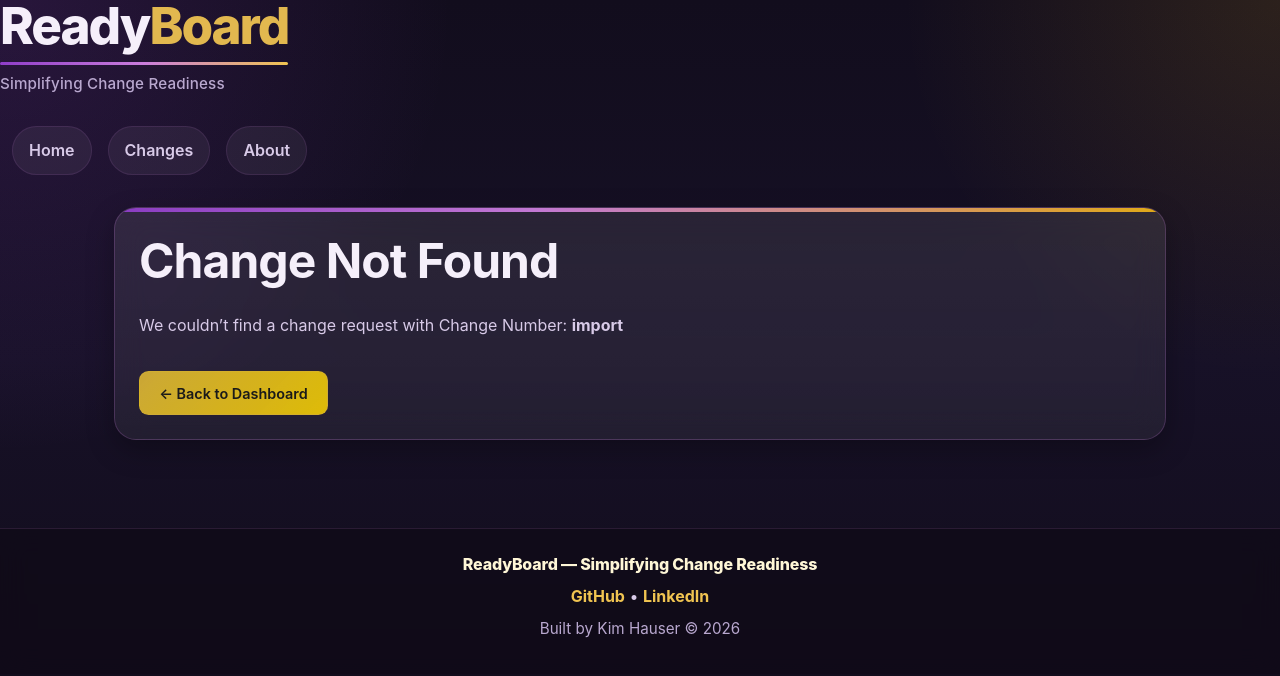
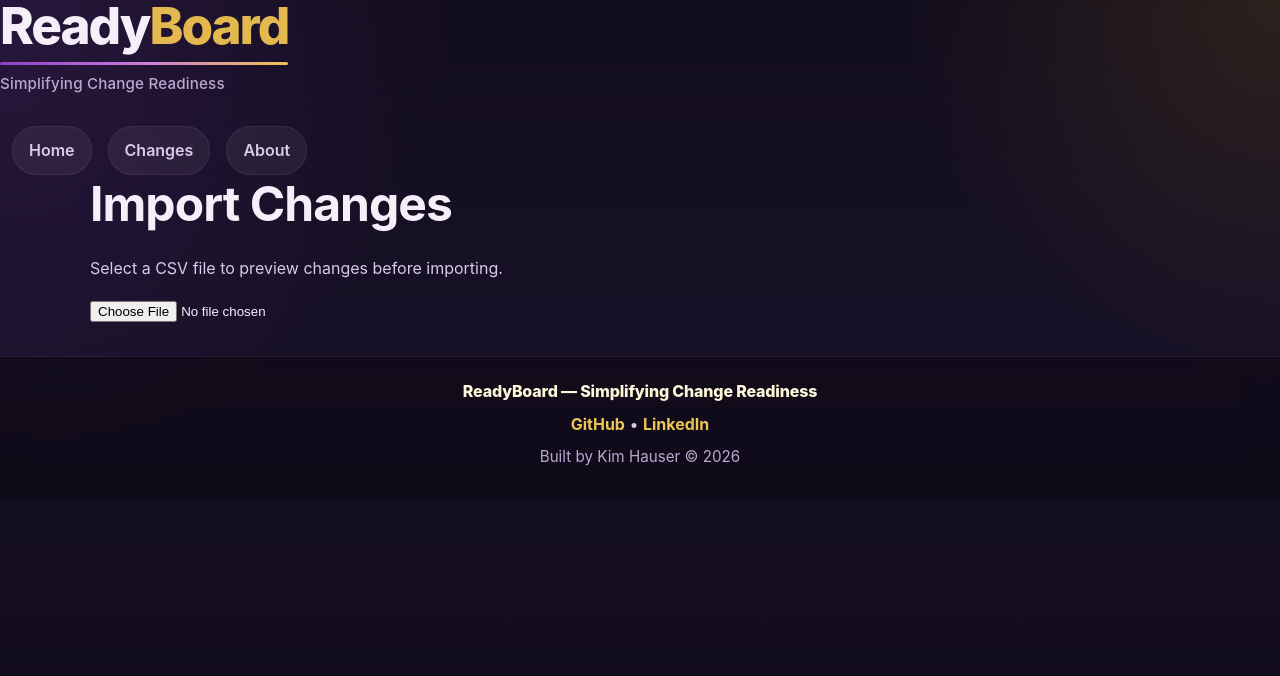
Before and after one commit to kim-hauser/readyboard-fullstack, a React (Vite) app in the folder frontend/: page /changes/import in a window 1280 px wide. Shown: the top 676 px of the page. Built offline with nearby package versions, Linux system fonts and the light colour scheme; no server answers.

Commit message:
Add CSV parsing for change import

```diff
--- a/frontend/package.json
+++ b/frontend/package.json
@@ -10,6 +10,7 @@
     "preview": "vite preview"
   },
   "dependencies": {
+    "papaparse": "^5.7.0",
     "react": "^19.2.4",
     "react-dom": "^19.2.4",
     "react-router-dom": "^7.13.1"
--- a/frontend/src/App.jsx
+++ b/frontend/src/App.jsx
@@ -3,6 +3,7 @@ import About from './pages/About'
 import BackToTop from './components/BackToTop'
 import ChangeDetail from './pages/ChangeDetail'
 import CreateChange from './pages/CreateChange'
+import ChangeImport from './pages/ChangeImport'
 import Dashboard from './pages/Dashboard'
 import EditChange from './pages/EditChange'
 import Footer from './components/Footer'
@@ -20,9 +21,12 @@ function App() {
         <Route path="/about" element={<About />} />
         <Route path="/changes" element={<Dashboard />} />
         <Route path="/changes/new" element={<CreateChange />} />
+        <Route path="/changes/import" element={<ChangeImport />} />
+        <Route path="/dashboard" element={<Dashboard />} /> {/* Works as a redirect. */}
         <Route path="/changes/:id" element={<ChangeDetail />} />
         <Route path="/changes/:id/edit" element={<EditChange />} />
-        <Route path="/dashboard" element={<Dashboard />} /> {/* Works as a redirect. */}
+
+
 
       </Routes>
       <BackToTop />
--- /dev/null
+++ b/frontend/src/pages/ChangeImport.jsx
@@ -0,0 +1,52 @@
+import { useState } from 'react'
+import * as Papa from 'papaparse'
+
+function ChangeImport() {
+  const [changes, setChanges] = useState([])
+  const [error, setError] = useState('')
+
+  const handleFileChange = (event) => {
+    const file = event.target.files[0]
+
+    if (!file) {
+      return
+    }
+
+    setError('')
+
+    Papa.parse(file, {
+      header: true,
+      skipEmptyLines: true,
+      complete: (results) => {
+        console.log('Parsed CSV:', results.data)
+        setChanges(results.data)
+      },
+      error: (error) => {
+        console.error('CSV parsing error:', error)
+        setError('Unable to read the selected CSV file.')
+      },
+    })
+  }
+
+  return (
+    <main>
+      <h1>Import Changes</h1>
+
+      <p>Select a CSV file to preview changes before importing.</p>
+
+      <input
+        type="file"
+        accept=".csv,text/csv"
+        onChange={handleFileChange}
+      />
+
+      {error && <p>{error}</p>}
+
+      {changes.length > 0 && (
+        <p>{changes.length} changes found.</p>
+      )}
+    </main>
+  )
+}
+
+export default ChangeImport
```
Also changed, not shown: 2 other files (tests, documents, lock files or other folders).
